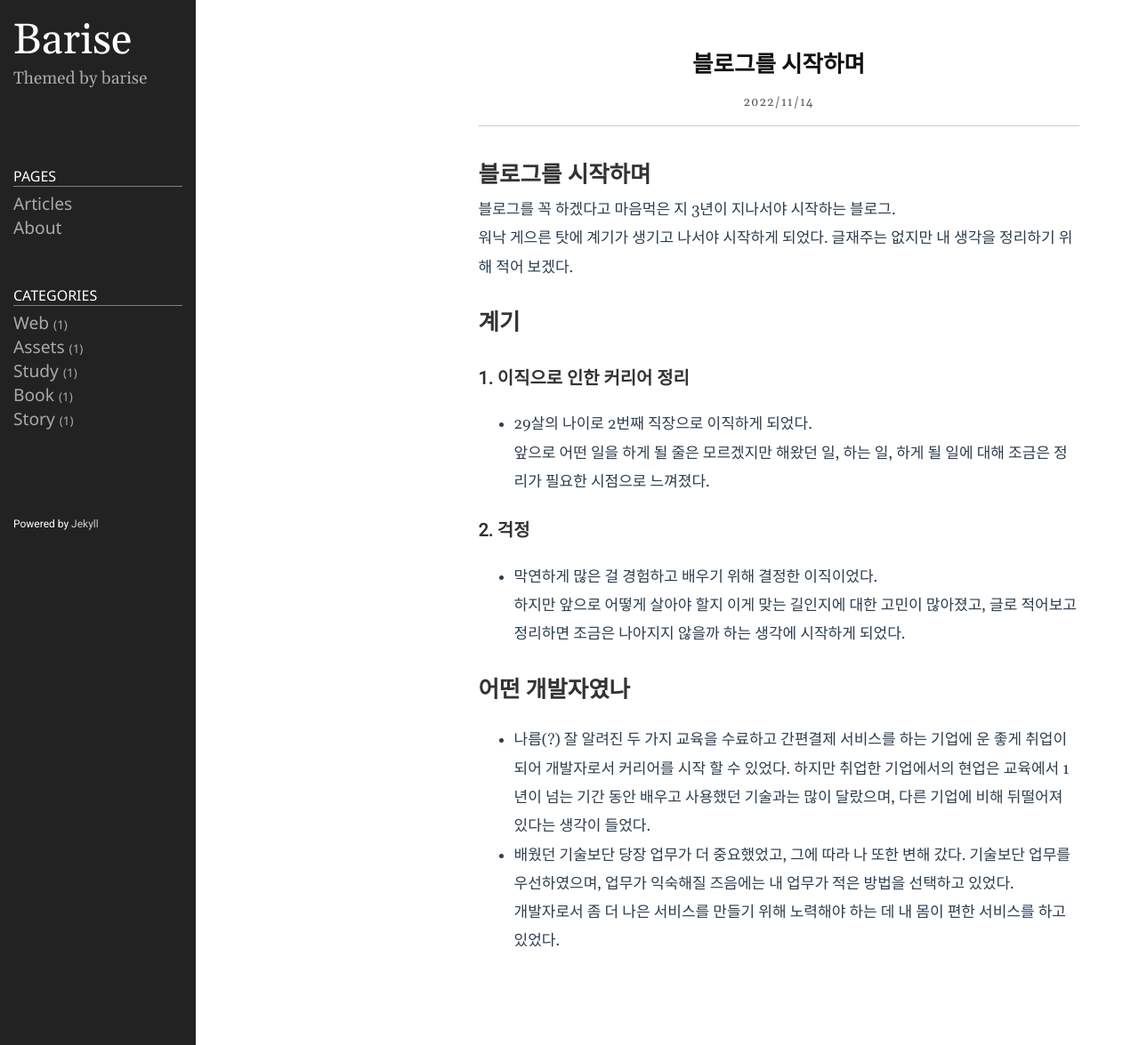
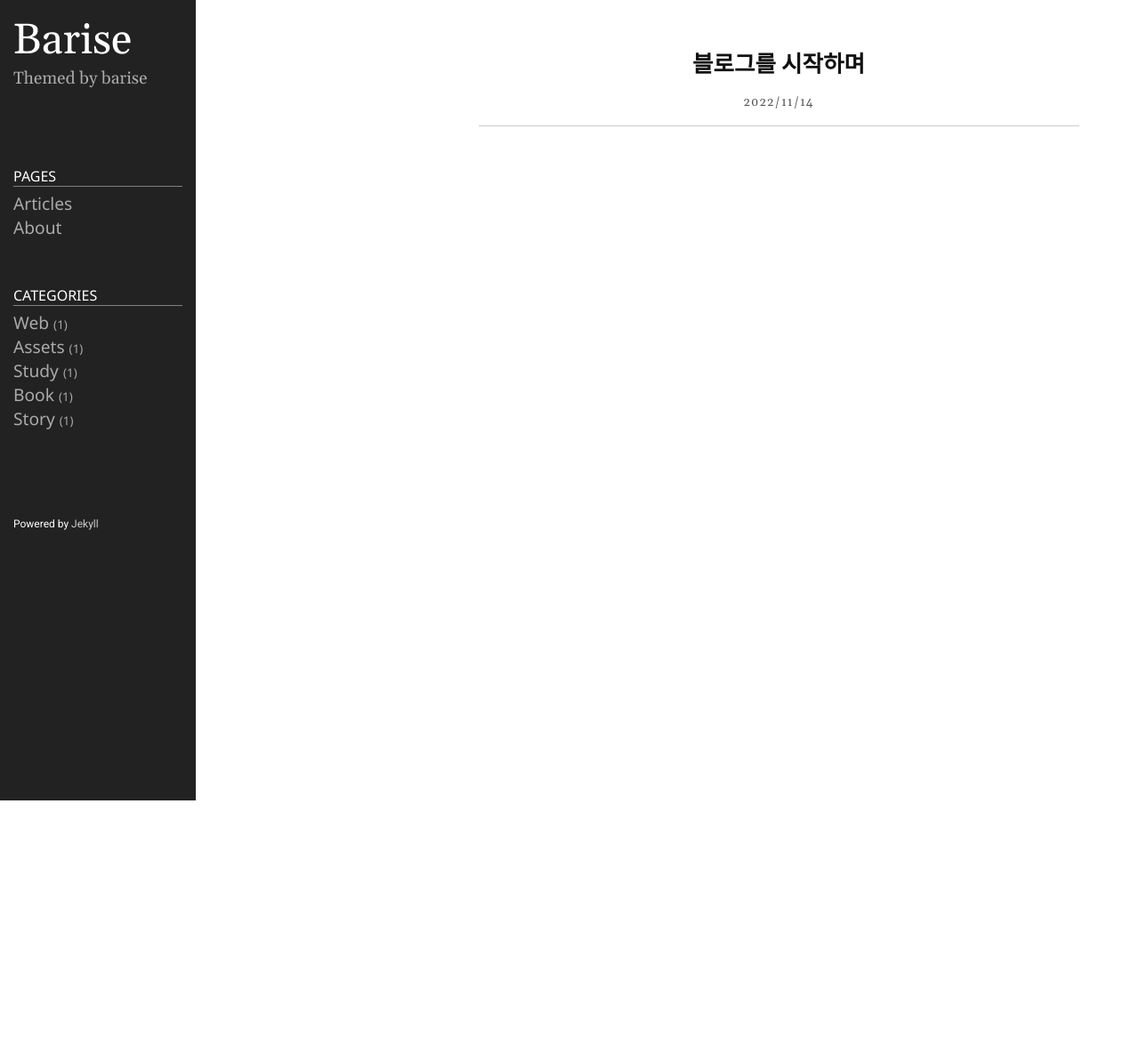
Before and after one commit to Barise/barise.github.io, a Jekyll site: the page built from _posts/2022-11-13-이직.markdown, in a window 1280 px wide. Shown: the whole page at 89% size. Built offline with Jekyll 4.4.1, drawn with Linux system fonts in a browser that asks for light colours; after the commit the page ends 900 px from its top, so only the background shows below that.

Commit message:
Update Story

```diff
--- a/_posts/2022-11-13-이직.markdown
+++ b/_posts/2022-11-13-이직.markdown
@@ -4,25 +4,3 @@ title: "블로그를 시작하며"
 date: 2022-11-15 00:00:00 +0900
 category: Story
 ---
-
-# 블로그를 시작하며
-
-블로그를 꼭 하겠다고 마음먹은 지 3년이 지나서야 시작하는 블로그.
-워낙 게으른 탓에 계기가 생기고 나서야 시작하게 되었다. 글재주는 없지만 내 생각을 정리하기 위해 적어 보겠다.
-
-## 계기
-
-### 1. 이직으로 인한 커리어 정리
-
-- 29살의 나이로 2번째 직장으로 이직하게 되었다.
-앞으로 어떤 일을 하게 될 줄은 모르겠지만 해왔던 일, 하는 일, 하게 될 일에 대해 조금은 정리가 필요한 시점으로 느껴졌다.
-
-### 2. 걱정
-
-- 막연하게 많은 걸 경험하고 배우기 위해 결정한 이직이었다.
-하지만 앞으로 어떻게 살아야 할지 이게 맞는 길인지에 대한 고민이 많아졌고, 글로 적어보고 정리하면 조금은 나아지지 않을까 하는 생각에 시작하게 되었다.
-
-## 어떤 개발자였나
-- 나름(?) 잘 알려진 두 가지 교육을 수료하고 간편결제 서비스를 하는 기업에 운 좋게 취업이 되어 개발자로서 커리어를 시작 할 수 있었다. 하지만 취업한 기업에서의 현업은 교육에서 1년이 넘는 기간 동안 배우고 사용했던 기술과는 많이 달랐으며, 다른 기업에 비해 뒤떨어져 있다는 생각이 들었다.
-- 배웠던 기술보단 당장 업무가 더 중요했었고, 그에 따라 나 또한 변해 갔다. 기술보단 업무를 우선하였으며, 업무가 익숙해질 즈음에는 내 업무가 적은 방법을 선택하고 있었다.
-개발자로서 좀 더 나은 서비스를 만들기 위해 노력해야 하는 데 내 몸이 편한 서비스를 하고 있었다.
```
